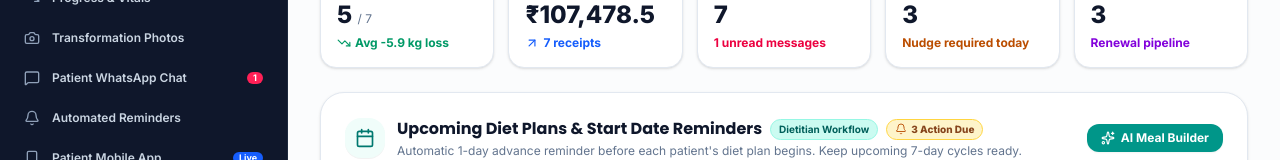
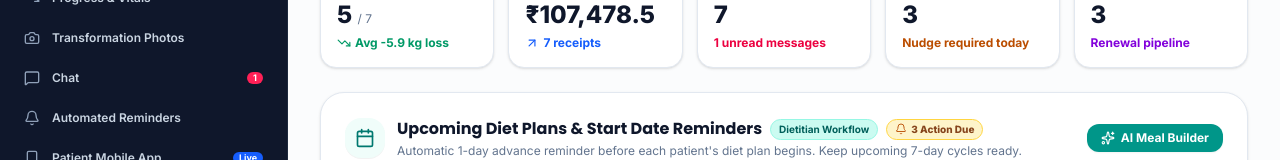
Before and after one commit to ashmitaj10-maker/PBAL, a React (Vite) app: page / in a window 1280 px wide. Shown: the part 485-645 px from the top of the page. Built offline with nearby package versions, Linux system fonts and the light colour scheme.

Commit message:
Update navigation label and screen header from 'Patient WhatsApp Chat' to 'Chat'

```diff
--- a/src/components/clinic/AiCopilotView.tsx
+++ b/src/components/clinic/AiCopilotView.tsx
@@ -1212,7 +1212,7 @@ export const AiCopilotView: React.FC = () => {
                     </span>
                   </div>
                   <p className="text-xs text-slate-500 mt-0.5">
-                    Generate tailored motivational messages and publish them to the patient's portal or WhatsApp chat.
+                    Generate tailored motivational messages and publish them to the patient's portal or Chat.
                   </p>
                 </div>
 
@@ -1337,7 +1337,7 @@ export const AiCopilotView: React.FC = () => {
                       {sentToChatKey === 'published-mot' ? 'Published to Patient Portal!' : 'Publish to Patient Portal'}
                     </button>
 
-                    {/* Send into Patient WhatsApp Chat */}
+                    {/* Send into Chat */}
                     <button
                       onClick={() => handleSendToChat(generatedMotivation, 'gen-mot-chat')}
                       className="px-4 py-2 text-xs font-bold text-white bg-teal-600 hover:bg-teal-700 rounded-xl shadow-2xs flex items-center gap-1.5 transition-all cursor-pointer"
--- a/src/components/clinic/ClinicSidebar.tsx
+++ b/src/components/clinic/ClinicSidebar.tsx
@@ -118,7 +118,7 @@ export const ClinicSidebar: React.FC<ClinicSidebarProps> = ({
         { id: 'progress_photos', label: 'Transformation Photos', icon: Camera },
         {
           id: 'patient_chat',
-          label: 'Patient WhatsApp Chat',
+          label: 'Chat',
           icon: MessageSquare,
           badge: kpis.unreadChatCount > 0 ? kpis.unreadChatCount : undefined,
           badgeColor: 'bg-rose-500 text-white'
--- a/src/components/clinic/ClinicTopBar.tsx
+++ b/src/components/clinic/ClinicTopBar.tsx
@@ -85,7 +85,7 @@ export const ClinicTopBar: React.FC<ClinicTopBarProps> = ({
       case 'progress_photos':
         return 'Transformation Photos Studio';
       case 'patient_chat':
-        return 'Patient Engagement & WhatsApp Chat';
+        return 'Chat';
       case 'reminder_settings':
         return 'Automated Clinical Reminders';
       case 'ai_copilot':
```
